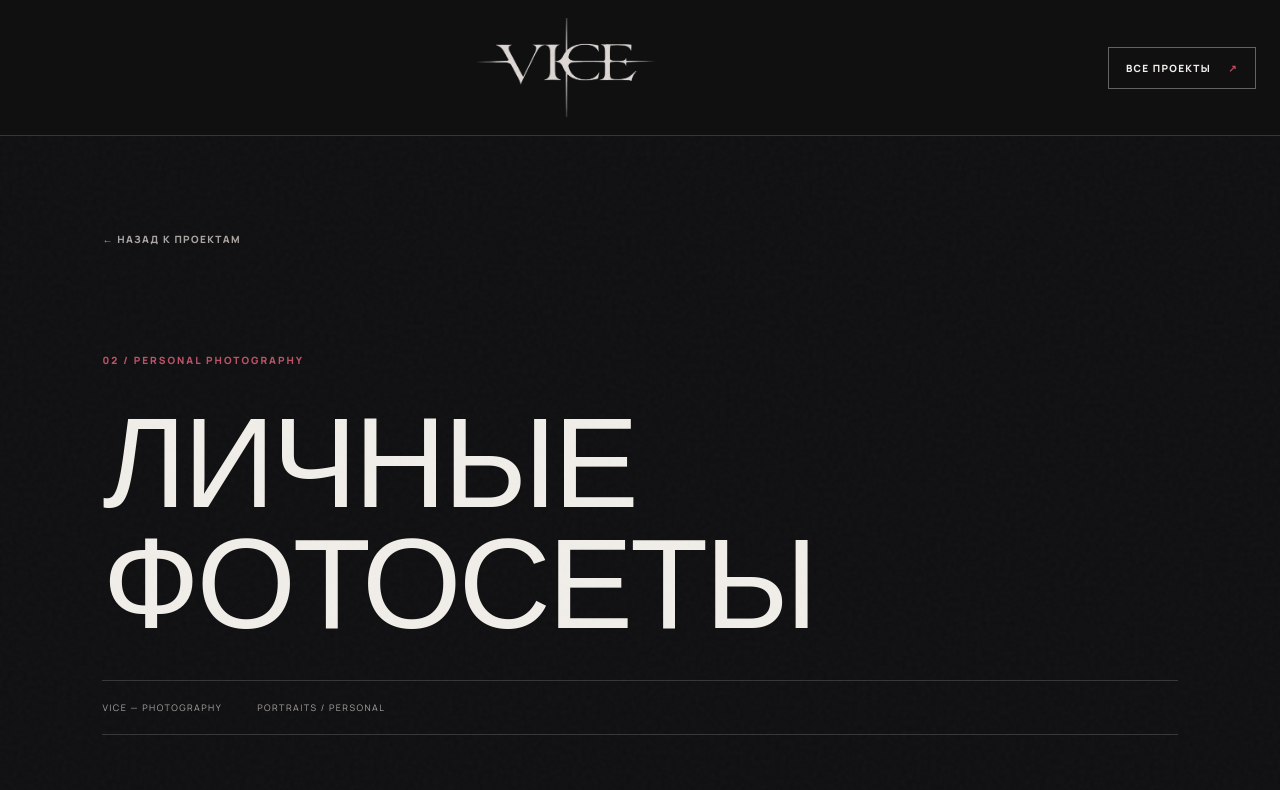
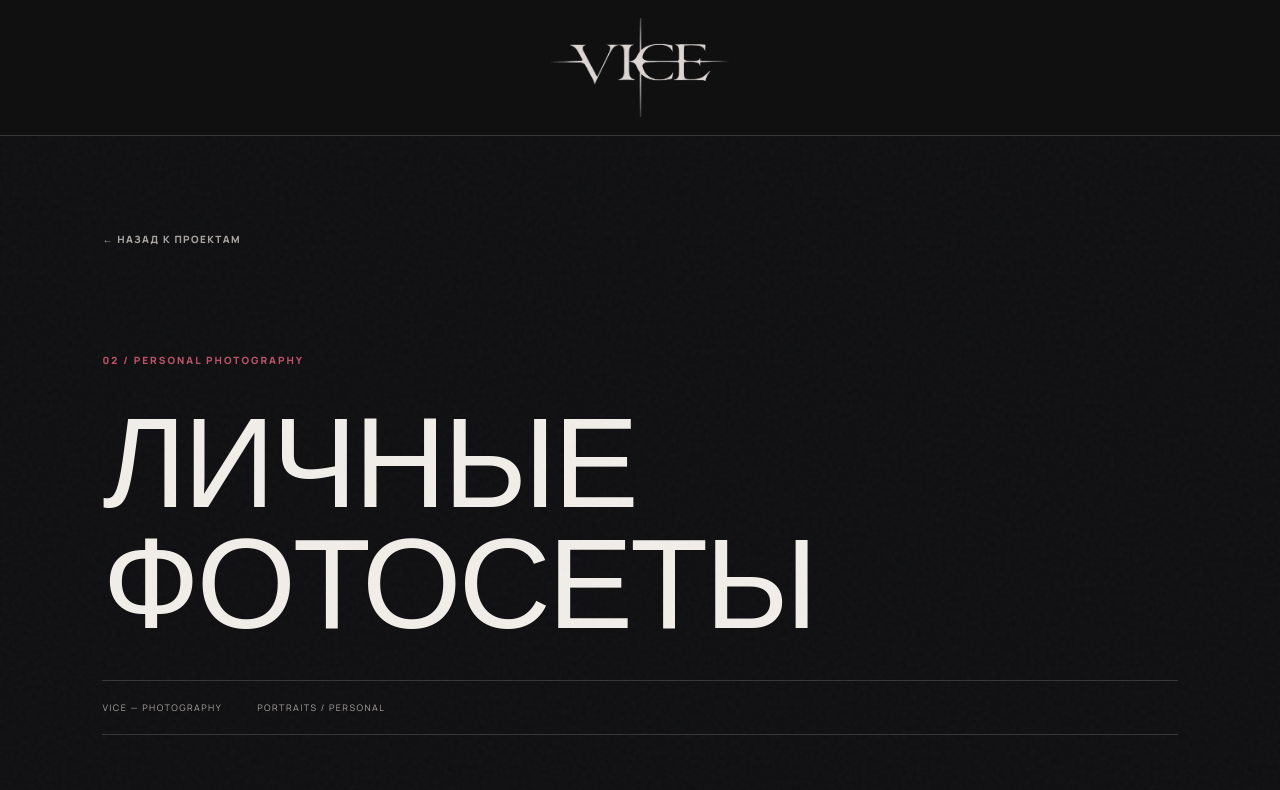
Before and after one commit to PsychoVice/vice-portfolio, a plain HTML site: page portraits.html in a window 1280 px wide. Shown: the top 790 px of the page. Drawn offline with nearby package versions, Linux system fonts and the light colour scheme.

Commit message:
Keep only the VICE logo in page headers

```diff
--- a/portraits.html
+++ b/portraits.html
@@ -28,7 +28,6 @@
   <div class="grain" aria-hidden="true"></div>
   <header class="site-header">
     <a class="wordmark" href="index.html" aria-label="VICE — на главную"><img class="site-logo" src="images/%D0%BB%D0%BE%D0%B3%D0%BE%20%D0%B1%D0%B5%D0%B7%20%D1%84%D0%BE%D0%BD%D0%B0.png" alt="VICE"></a>
-    <a class="header-cta" href="index.html#works">ВСЕ ПРОЕКТЫ <span>↗</span></a>
   </header>
   <main class="case-page">
     <a class="case-back" href="index.html#works">← НАЗАД К ПРОЕКТАМ</a>
```
